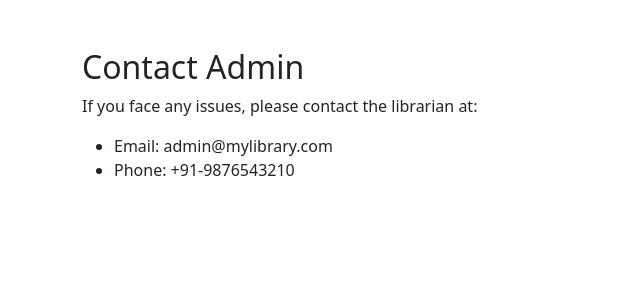
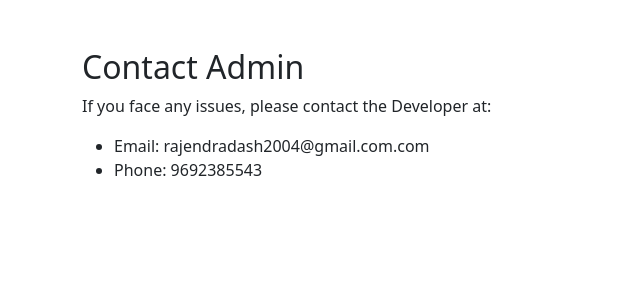
Before and after one commit to Rajendra9692385543/MyLibrary, a Flask app: page /contact in a window 1280 px wide. Shown: the top 300 px of the page, without its empty margins (0-640 px from the left). Run offline with Flask 3, Linux system fonts and the light colour scheme.

```diff
--- a/templates/contact.html
+++ b/templates/contact.html
@@ -8,10 +8,10 @@
 <body>
   <div class="container mt-5">
     <h2>Contact Admin</h2>
-    <p>If you face any issues, please contact the librarian at:</p>
+    <p>If you face any issues, please contact the Developer at:</p>
     <ul>
-      <li>Email: admin@mylibrary.com</li>
-      <li>Phone: +91-9876543210</li>
+      <li>Email: rajendradash2004@gmail.com.com</li>
+      <li>Phone: 9692385543</li>
     </ul>
   </div>
 </body>
```
